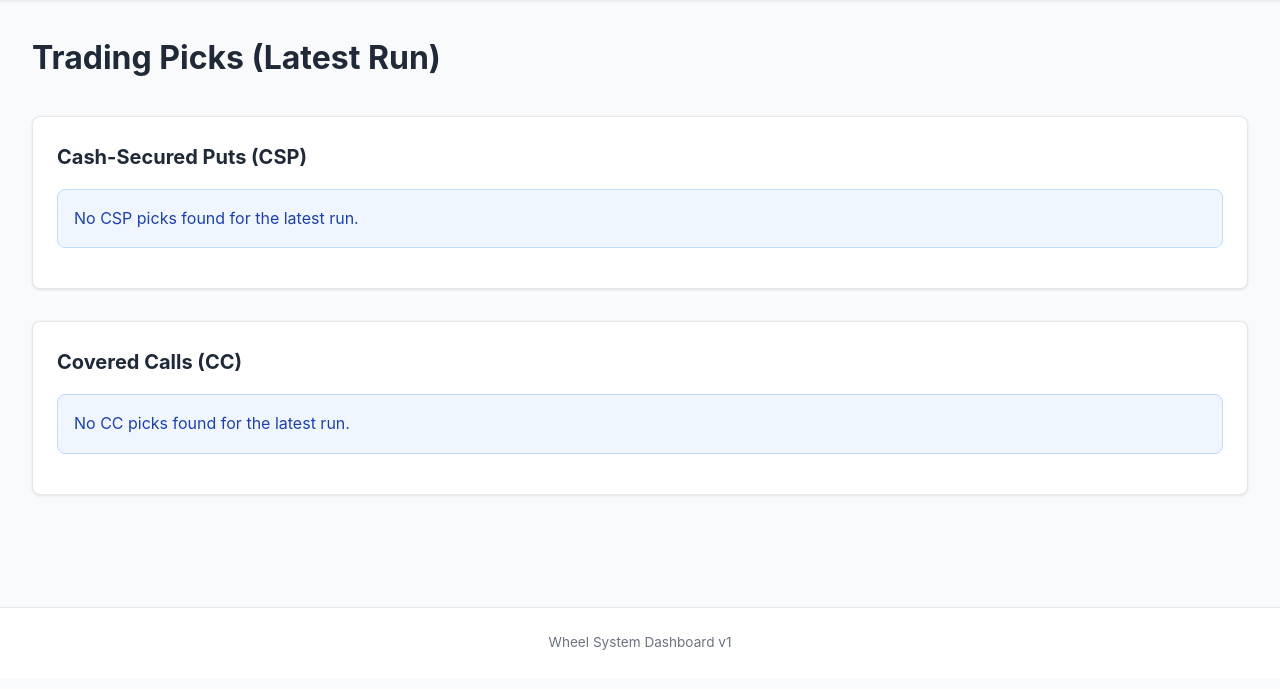
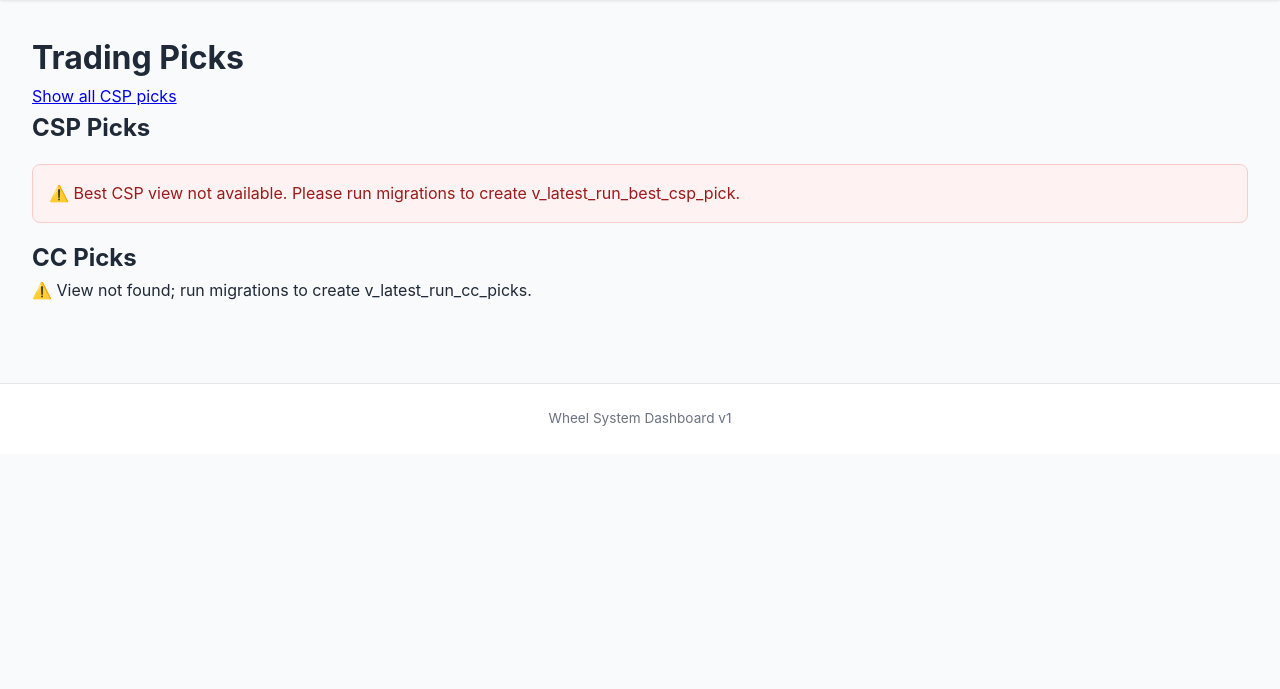
Before and after one commit to JaredWright5/wheel-system, a FastAPI app: page /picks in a window 1280 px wide. Shown: the part 71-760 px from the top of the page. Run offline with FastAPI, Linux system fonts and the light colour scheme; parts of the project's set-up code (start-up, migrations or seed data) failed here and were passed over.

Commit message:
feat: add Best Trade view and update dashboard to show Best CSP Trade
- Add migration for v_latest_run_best_csp_pick view:
  - Selects best CSP pick from latest successful run using JSON marker
  - Returns exactly 0 or 1 row

- Update dashboard backend (app.py):
  - Add _parse_trade_card() helper to safely parse JSONB trade_card
  - Fetch best CSP pick for home page and pass parsed trade_card
  - Update /picks route to support mode parameter (best/all)
  - Best mode fetches from v_latest_run_best_csp_pick
  - All mode fetches from v_latest_run_csp_picks (existing)

- Update home template (index.html):
  - Add Best CSP Trade card section at top
  - Display headline, bullets (up to 6), and key stats
  - Show error/info messages if view missing or no best trade
  - Link to /picks?mode=all for viewing all picks

- Update picks template (picks.html):
  - Add mode toggle at top (Show all CSP picks / Show best CSP only)
  - Best mode: display Best CSP Trade card (same as home)
  - All mode: display existing CSP picks table
  - CC picks table unchanged

- Update CSS (style.css):
  - Add styles for best-trade-card, trade-headline, trade-bullets
  - Add styles for stats-table, trade-actions, mode-toggle
  - Add error-message and info-message styles

Benefits:
- Dashboard defaults to showing Best Trade on home page
- /picks defaults to best-only mode
- Users can toggle between best and all views
- Zero schema changes (uses existing pick_metrics JSONB)
- Safe JSON parsing with fallbacks

```diff
--- a/apps/dashboard/app.py
+++ b/apps/dashboard/app.py
@@ -1,132 +1,178 @@
 """
-Dashboard v1: FastAPI web app for viewing screening results
+Dashboard web application for wheel system.
+Displays screening runs, candidates, and picks.
 """
-import os
-from typing import List, Dict, Any
-
 from fastapi import FastAPI, Request, HTTPException
 from fastapi.responses import HTMLResponse
 from fastapi.templating import Jinja2Templates
-from fastapi.staticfiles import StaticFiles
-from pathlib import Path
+from dotenv import load_dotenv
 from loguru import logger
+import json
+import os
 
-from wheel.clients.supabase_client import select_all
+from wheel.clients.supabase_client import get_supabase, select_all
 
-# Load environment variables from .env.local if it exists (for local dev)
-# On Render, environment variables are provided directly
-env_file = Path(".env.local")
-if env_file.exists():
-    from dotenv import load_dotenv
-    load_dotenv(".env.local")
+# Load environment variables
+load_dotenv(".env.local", override=False)
 
-app = FastAPI(title="Wheel System Dashboard v1")
-
-# Mount static files
-app.mount("/static", StaticFiles(directory="apps/dashboard/static"), name="static")
-
-# Templates
+app = FastAPI()
 templates = Jinja2Templates(directory="apps/dashboard/templates")
 
+# Initialize Supabase client
+try:
+    sb = get_supabase()
+except Exception as e:
+    logger.error(f"Failed to initialize Supabase: {e}")
+    sb = None
 
-def _safe_select(view_name: str, limit: int = 100) -> tuple[List[Dict[str, Any]], bool]:
+
+def _safe_select(table_or_view: str, limit: int = 100) -> tuple[list, bool]:
     """
-    Safe select that returns (data, has_error) tuple.
-    has_error is True if the query failed (view doesn't exist or other error).
+    Safely select from a table or view.
+    Returns (data, has_error) where has_error is True if an exception occurred.
     """
-    try:
-        data = select_all(view_name, limit)
-        return data, False
-    except Exception as e:
-        # Log the full error for debugging
-        error_msg = str(e)
-        logger.error(f"Failed to query {view_name}: {error_msg}")
-        # Check if it's a "relation does not exist" error (view missing)
-        if "does not exist" in error_msg.lower() or "relation" in error_msg.lower():
-            logger.error(f"View {view_name} does not exist in database. Run migrations!")
+    if not sb:
         return [], True
 
+    try:
+        data = select_all(table_or_view, limit=limit)
+        return (data, False)
+    except Exception as e:
+        logger.error(f"Error selecting from {table_or_view}: {e}")
+        return ([], True)
 
-@app.get("/health")
-def health():
-    """Health check endpoint."""
-    return {"ok": True}
+
+def _parse_trade_card(pick: dict) -> dict:
+    """
+    Safely parse pick_metrics.trade_card from a pick row.
+    Returns empty dict if parsing fails.
+    """
+    if not pick:
+        return {}
+
+    try:
+        pick_metrics = pick.get("pick_metrics")
+        if isinstance(pick_metrics, str):
+            pick_metrics = json.loads(pick_metrics)
+
+        if isinstance(pick_metrics, dict):
+            trade_card = pick_metrics.get("trade_card", {})
+            if isinstance(trade_card, dict):
+                return trade_card
+    except (json.JSONDecodeError, TypeError, AttributeError) as e:
+        logger.debug(f"Failed to parse trade_card: {e}")
+
+    return {}
 
 
 @app.get("/", response_class=HTMLResponse)
-def index(request: Request):
-    """Home page: summary with latest candidates, CSP picks, and CC picks."""
+async def index(request: Request):
+    """Dashboard home page showing summary and latest data."""
+    # Fetch latest run history
+    runs, runs_error = _safe_select("v_run_history", limit=10)
+
+    # Fetch latest top 25 candidates
     candidates, candidates_error = _safe_select("v_latest_run_top25_candidates", limit=25)
-    csp_picks, csp_error = _safe_select("v_latest_run_csp_picks", limit=50)
-    cc_picks, cc_error = _safe_select("v_latest_run_cc_picks", limit=50)
-    runs, runs_error = _safe_select("v_run_history", limit=5)  # Latest 5 runs for summary
 
-    # Get latest run info
-    latest_run = runs[0] if runs else None
+    # Fetch latest CSP picks (limit to top few for home page)
+    csp_picks, csp_error = _safe_select("v_latest_run_csp_picks", limit=5)
+
+    # Fetch latest CC picks (limit to top few for home page)
+    cc_picks, cc_error = _safe_select("v_latest_run_cc_picks", limit=5)
+
+    # Fetch best CSP pick for latest run
+    best_csp_data, best_csp_error = _safe_select("v_latest_run_best_csp_pick", limit=1)
+    best_csp_pick = best_csp_data[0] if best_csp_data else None
+    best_trade_card = _parse_trade_card(best_csp_pick) if best_csp_pick else {}
 
     return templates.TemplateResponse(
         "index.html",
         {
             "request": request,
+            "runs": runs,
+            "runs_error": runs_error,
             "candidates": candidates,
+            "candidates_error": candidates_error,
             "csp_picks": csp_picks,
+            "csp_error": csp_error,
             "cc_picks": cc_picks,
-            "latest_run": latest_run,
-            "candidates_error": candidates_error,  # Only show error if view doesn't exist
-            "csp_error": csp_error,  # Only show error if view doesn't exist
-            "cc_error": cc_error,  # Only show error if view doesn't exist
+            "cc_error": cc_error,
+            "best_csp_pick": best_csp_pick,
+            "best_csp_error": best_csp_error,
+            "best_trade_card": best_trade_card,
         },
     )
 
 
 @app.get("/runs", response_class=HTMLResponse)
-def runs(request: Request):
+async def runs(request: Request):
     """Run history page."""
-    runs_data, has_error = _safe_select("v_run_history", limit=200)
+    runs, runs_error = _safe_select("v_run_history", limit=100)
 
     return templates.TemplateResponse(
         "runs.html",
         {
             "request": request,
-            "runs": runs_data,
-            "has_error": has_error,
+            "runs": runs,
+            "runs_error": runs_error,
         },
     )
 
 
 @app.get("/candidates", response_class=HTMLResponse)
-def candidates(request: Request):
-    """Latest top 25 candidates page."""
-    candidates_data, has_error = _safe_select("v_latest_run_top25_candidates", limit=25)
+async def candidates(request: Request):
+    """Latest candidates page."""
+    candidates, candidates_error = _safe_select("v_latest_run_top25_candidates", limit=25)
 
     return templates.TemplateResponse(
         "candidates.html",
         {
             "request": request,
-            "candidates": candidates_data,
-            "has_error": has_error,
+            "candidates": candidates,
+            "candidates_error": candidates_error,
         },
     )
 
 
 @app.get("/picks", response_class=HTMLResponse)
-def picks(request: Request):
-    """Picks page: CSP and CC picks."""
-    csp_picks, csp_error = _safe_select("v_latest_run_csp_picks", limit=50)
-    cc_picks, cc_error = _safe_select("v_latest_run_cc_picks", limit=50)
+async def picks(request: Request, mode: str = "best"):
+    """Picks page - shows CSP and CC picks."""
+    # Validate mode
+    if mode not in ("best", "all"):
+        mode = "best"
+
+    # Fetch CSP picks based on mode
+    if mode == "best":
+        # Fetch best CSP pick only
+        best_csp_data, csp_error = _safe_select("v_latest_run_best_csp_pick", limit=1)
+        csp_picks = best_csp_data if best_csp_data else []
+    else:
+        # Fetch all CSP picks
+        csp_picks, csp_error = _safe_select("v_latest_run_csp_picks", limit=100)
+
+    # Fetch CC picks (unchanged)
+    cc_picks, cc_error = _safe_select("v_latest_run_cc_picks", limit=100)
+
+    # Parse trade_card for best pick if in best mode
+    best_trade_card = {}
+    if mode == "best" and csp_picks:
+        best_trade_card = _parse_trade_card(csp_picks[0])
 
     return templates.TemplateResponse(
         "picks.html",
         {
             "request": request,
             "csp_picks": csp_picks,
+            "csp_error": csp_error,
             "cc_picks": cc_picks,
-            "csp_error": csp_error,
             "cc_error": cc_error,
+            "mode": mode,
+            "best_trade_card": best_trade_card,
         },
     )
 
 
-if __name__ == "__main__":
-    import uvicorn
-    uvicorn.run(app, host="0.0.0.0", port=8000)
+@app.get("/health")
+async def health():
+    """Health check endpoint."""
+    return {"status": "ok", "supabase": sb is not None}
--- a/apps/dashboard/templates/picks.html
+++ b/apps/dashboard/templates/picks.html
@@ -1,109 +1,158 @@
 {% extends "base.html" %}
 
-{% block title %}Picks - Wheel System{% endblock %}
+{% block content %}
+<div class="container">
+    <h1>Trading Picks</h1>
 
-{% block content %}
-<div class="page-header">
-    <h2>Trading Picks (Latest Run)</h2>
+    <!-- Mode Toggle -->
+    <div class="mode-toggle">
+        {% if mode == "best" %}
+        <a href="/picks?mode=all" class="btn">Show all CSP picks</a>
+        {% else %}
+        <a href="/picks?mode=best" class="btn">Show best CSP only</a>
+        {% endif %}
     </div>
 
-<div class="section">
-    <h3>Cash-Secured Puts (CSP)</h3>
+    <!-- CSP Picks Section -->
+    <section>
+        <h2>CSP Picks</h2>
+        {% if mode == "best" %}
+        <!-- Best CSP Trade Card -->
         {% if csp_error %}
         <div class="error-message">
-        <p>⚠️ View not found; run migrations to create v_latest_run_csp_picks.</p>
+            <p>⚠️ Best CSP view not available. Please run migrations to create v_latest_run_best_csp_pick.</p>
         </div>
-    {% elif csp_picks|length == 0 %}
+        {% elif not csp_picks %}
         <div class="info-message">
-        <p>No CSP picks found for the latest run.</p>
+            <p>No best CSP trade found for latest run.</p>
         </div>
         {% else %}
-    <div class="table-container">
-        <table>
+        {% set pick = csp_picks[0] %}
+        <div class="best-trade-card">
+            {% set best_trade = best_trade_card.get("best_trade", {}) %}
+            {% set why_this_trade = best_trade_card.get("why_this_trade", {}) %}
+            {% set headline = best_trade.get("headline") or why_this_trade.get("headline") or "CSP " + (pick.ticker or "N/A") + " $" + (pick.strike|string or "0.00") + " " + (pick.dte|string or "0") + "DTE" %}
+
+            <div class="trade-headline">
+                <h3>{{ headline }}</h3>
+            </div>
+
+            {% if why_this_trade.get("bullets") %}
+            <div class="trade-bullets">
+                <ul>
+                    {% for bullet in why_this_trade.bullets[:6] %}
+                    <li>{{ bullet }}</li>
+                    {% endfor %}
+                </ul>
+            </div>
+            {% endif %}
+
+            <div class="trade-stats">
+                <table class="stats-table">
+                    <tr>
+                        <td><strong>Ticker:</strong></td>
+                        <td>{{ pick.ticker or "N/A" }}</td>
+                        <td><strong>Expiration:</strong></td>
+                        <td>{{ pick.expiration or "N/A" }}</td>
+                    </tr>
+                    <tr>
+                        <td><strong>DTE:</strong></td>
+                        <td>{{ pick.dte or "N/A" }}</td>
+                        <td><strong>Strike:</strong></td>
+                        <td>${{ "%.2f"|format(pick.strike) if pick.strike else "N/A" }}</td>
+                    </tr>
+                    <tr>
+                        <td><strong>Premium:</strong></td>
+                        <td>${{ "%.2f"|format(pick.premium) if pick.premium else "N/A" }}</td>
+                        <td><strong>Delta:</strong></td>
+                        <td>{{ "%.3f"|format(pick.delta) if pick.delta is not none else "N/A" }}</td>
+                    </tr>
+                    <tr>
+                        <td><strong>Annualized Yield:</strong></td>
+                        <td>{{ "%.2f"|format(pick.annualized_yield * 100) if pick.annualized_yield else "N/A" }}%</td>
+                        <td><strong>Total Score:</strong></td>
+                        <td>{{ "%.2f"|format(best_trade.total_score) if best_trade.get("total_score") is not none else (pick.score|string if pick.score is not none else "N/A") }}</td>
+                    </tr>
+                </table>
+            </div>
+        </div>
+        {% endif %}
+        {% else %}
+        <!-- All CSP Picks Table -->
+        {% if csp_error %}
+        <p>⚠️ View not found; run migrations to create v_latest_run_csp_picks.</p>
+        {% elif not csp_picks %}
+        <p>No CSP picks found.</p>
+        {% else %}
+        <table class="data-table">
             <thead>
                 <tr>
                     <th>Ticker</th>
                     <th>Expiration</th>
                     <th>DTE</th>
-                    <th>Target Delta</th>
                     <th>Strike</th>
                     <th>Premium</th>
                     <th>Delta</th>
-                    <th>Yield (Annual)</th>
-                    <th>Price</th>
-                    <th>IV</th>
-                    <th>IV Rank</th>
+                    <th>Yield</th>
+                    <th>Score</th>
                 </tr>
             </thead>
             <tbody>
                 {% for pick in csp_picks %}
                 <tr>
-                    <td><strong>{{ pick.ticker }}</strong></td>
-                    <td>{{ pick.expiration if pick.expiration else '-' }}</td>
-                    <td>{{ pick.dte if pick.dte is not none else '-' }}</td>
-                    <td>{{ "%.2f"|format(pick.target_delta) if pick.target_delta is not none else '-' }}</td>
-                    <td>${{ "%.2f"|format(pick.strike) if pick.strike is not none else '-' }}</td>
-                    <td>${{ "%.2f"|format(pick.premium) if pick.premium is not none else '-' }}</td>
-                    <td>{{ "%.2f"|format(pick.delta) if pick.delta is not none else '-' }}</td>
-                    <td><strong>{{ "%.2f"|format(pick.annualized_yield) if pick.annualized_yield is not none else '-' }}%</strong></td>
-                    <td>${{ "%.2f"|format(pick.price) if pick.price is not none else '-' }}</td>
-                    <td>{{ "%.2f"|format(pick.iv) if pick.iv is not none else '-' }}</td>
-                    <td>{{ "%.1f"|format(pick.iv_rank) if pick.iv_rank is not none else '-' }}</td>
+                    <td>{{ pick.ticker or "N/A" }}</td>
+                    <td>{{ pick.expiration or "N/A" }}</td>
+                    <td>{{ pick.dte or "N/A" }}</td>
+                    <td>${{ "%.2f"|format(pick.strike) if pick.strike else "N/A" }}</td>
+                    <td>${{ "%.2f"|format(pick.premium) if pick.premium else "N/A" }}</td>
+                    <td>{{ "%.3f"|format(pick.delta) if pick.delta is not none else "N/A" }}</td>
+                    <td>{{ "%.2f"|format(pick.annualized_yield * 100) if pick.annualized_yield else "N/A" }}%</td>
+                    <td>{{ "%.2f"|format(pick.score) if pick.score is not none else "N/A" }}</td>
                 </tr>
                 {% endfor %}
             </tbody>
         </table>
-    </div>
         {% endif %}
-</div>
+        {% endif %}
+    </section>
 
-<div class="section">
-    <h3>Covered Calls (CC)</h3>
+    <!-- CC Picks Section -->
+    <section>
+        <h2>CC Picks</h2>
         {% if cc_error %}
-    <div class="error-message">
         <p>⚠️ View not found; run migrations to create v_latest_run_cc_picks.</p>
-    </div>
-    {% elif cc_picks|length == 0 %}
-    <div class="info-message">
-        <p>No CC picks found for the latest run.</p>
-    </div>
+        {% elif not cc_picks %}
+        <p>No CC picks found.</p>
         {% else %}
-    <div class="table-container">
-        <table>
+        <table class="data-table">
             <thead>
                 <tr>
                     <th>Ticker</th>
                     <th>Expiration</th>
                     <th>DTE</th>
-                    <th>Target Delta</th>
                     <th>Strike</th>
                     <th>Premium</th>
                     <th>Delta</th>
-                    <th>Yield (Annual)</th>
-                    <th>Price</th>
-                    <th>IV</th>
-                    <th>IV Rank</th>
+                    <th>Yield</th>
+                    <th>Score</th>
                 </tr>
             </thead>
             <tbody>
                 {% for pick in cc_picks %}
                 <tr>
-                    <td><strong>{{ pick.ticker }}</strong></td>
-                    <td>{{ pick.expiration if pick.expiration else '-' }}</td>
-                    <td>{{ pick.dte if pick.dte is not none else '-' }}</td>
-                    <td>{{ "%.2f"|format(pick.target_delta) if pick.target_delta is not none else '-' }}</td>
-                    <td>${{ "%.2f"|format(pick.strike) if pick.strike is not none else '-' }}</td>
-                    <td>${{ "%.2f"|format(pick.premium) if pick.premium is not none else '-' }}</td>
-                    <td>{{ "%.2f"|format(pick.delta) if pick.delta is not none else '-' }}</td>
-                    <td><strong>{{ "%.2f"|format(pick.annualized_yield) if pick.annualized_yield is not none else '-' }}%</strong></td>
-                    <td>${{ "%.2f"|format(pick.price) if pick.price is not none else '-' }}</td>
-                    <td>{{ "%.2f"|format(pick.iv) if pick.iv is not none else '-' }}</td>
-                    <td>{{ "%.1f"|format(pick.iv_rank) if pick.iv_rank is not none else '-' }}</td>
+                    <td>{{ pick.ticker or "N/A" }}</td>
+                    <td>{{ pick.expiration or "N/A" }}</td>
+                    <td>{{ pick.dte or "N/A" }}</td>
+                    <td>${{ "%.2f"|format(pick.strike) if pick.strike else "N/A" }}</td>
+                    <td>${{ "%.2f"|format(pick.premium) if pick.premium else "N/A" }}</td>
+                    <td>{{ "%.3f"|format(pick.delta) if pick.delta is not none else "N/A" }}</td>
+                    <td>{{ "%.2f"|format(pick.annualized_yield * 100) if pick.annualized_yield else "N/A" }}%</td>
+                    <td>{{ "%.2f"|format(pick.score) if pick.score is not none else "N/A" }}</td>
                 </tr>
                 {% endfor %}
             </tbody>
         </table>
-    </div>
         {% endif %}
+    </section>
 </div>
 {% endblock %}
```
Also changed, not shown: apps/dashboard/templates/index.html (+141 -73 lines), supabase/migrations/20260104090000_best_csp_pick_view.sql (added). Lines whose indentation alone changed are shown as unchanged.
